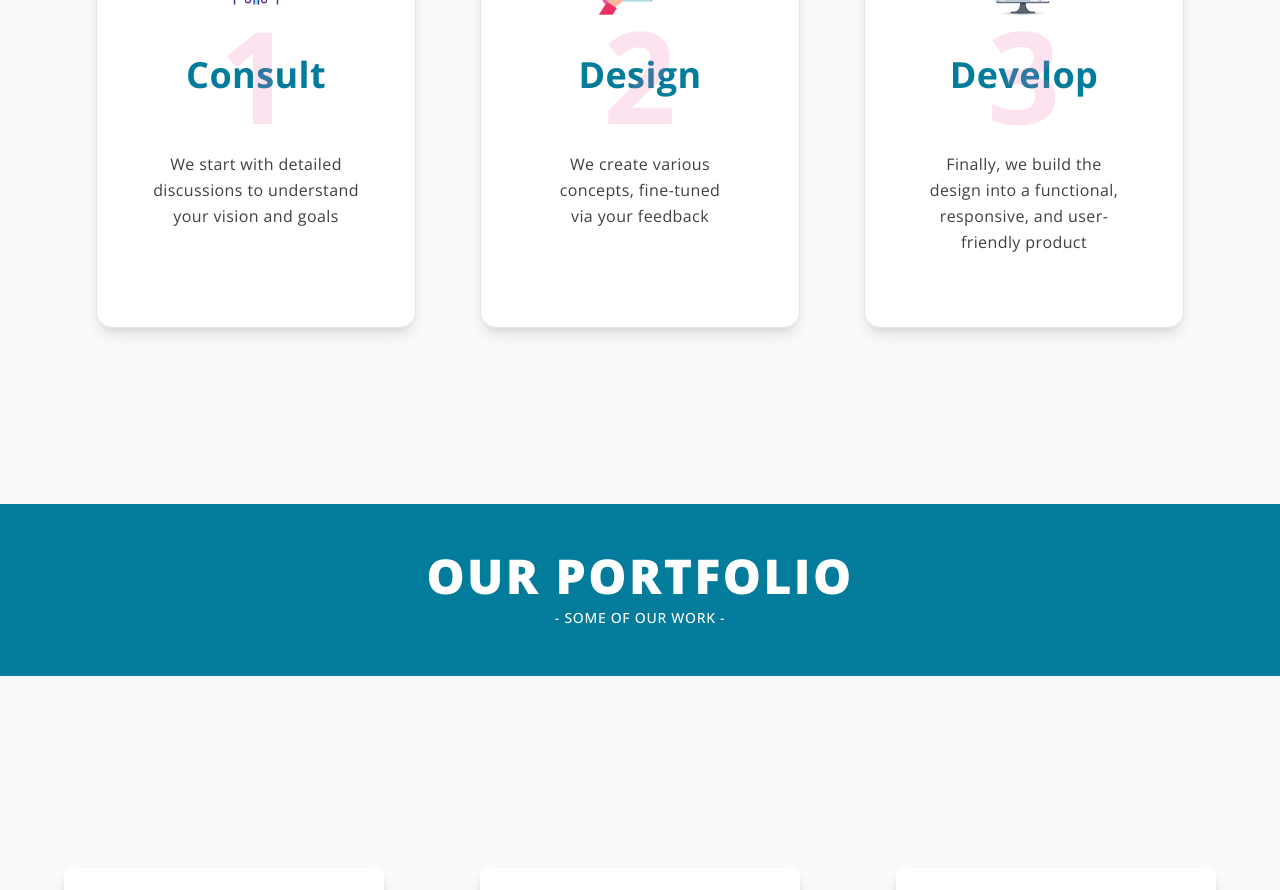
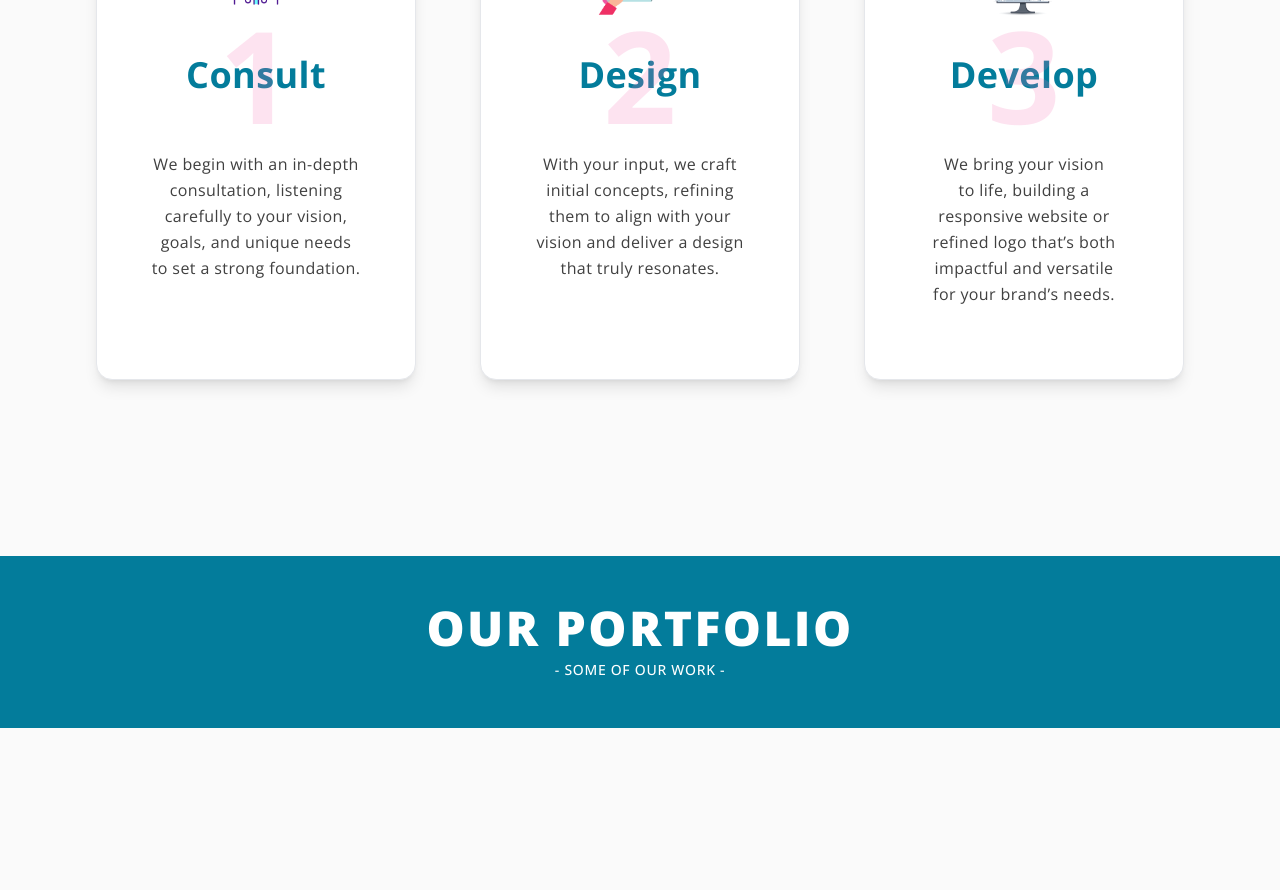
Before and after one commit to KramYengir/rigneymade, a Next.js app: page / in a window 1280 px wide. Shown: the part 1940-2830 px from the top of the page. Built offline with nearby package versions, Linux system fonts and the light colour scheme.

Commit message:
begin adding content

```diff
--- a/components/Home/ProcessSection.tsx
+++ b/components/Home/ProcessSection.tsx
@@ -7,19 +7,19 @@ const ProcessSection = () => {
         <ProcessCard
           icon="/images/consult-icon.png"
           title="Consult"
-          description="We start with detailed discussions to understand your vision and goals"
+          description="We begin with an in-depth consultation, listening carefully to your vision, goals, and unique needs to set a strong foundation."
           number="1"
         />
         <ProcessCard
           icon="/images/design-icon.png"
           title="Design"
-          description="We create various concepts, fine-tuned via your feedback"
+          description="With your input, we craft initial concepts, refining them to align with your vision and deliver a design that truly resonates."
           number="2"
         />
         <ProcessCard
           icon="/images/develop-icon.png"
           title="Develop"
-          description="Finally, we build the design into a functional, responsive, and user-friendly product"
+          description="We bring your vision to life, building a responsive website or refined logo that’s both impactful and versatile for your brand’s needs."
           number="3"
         />
       </div>
```
